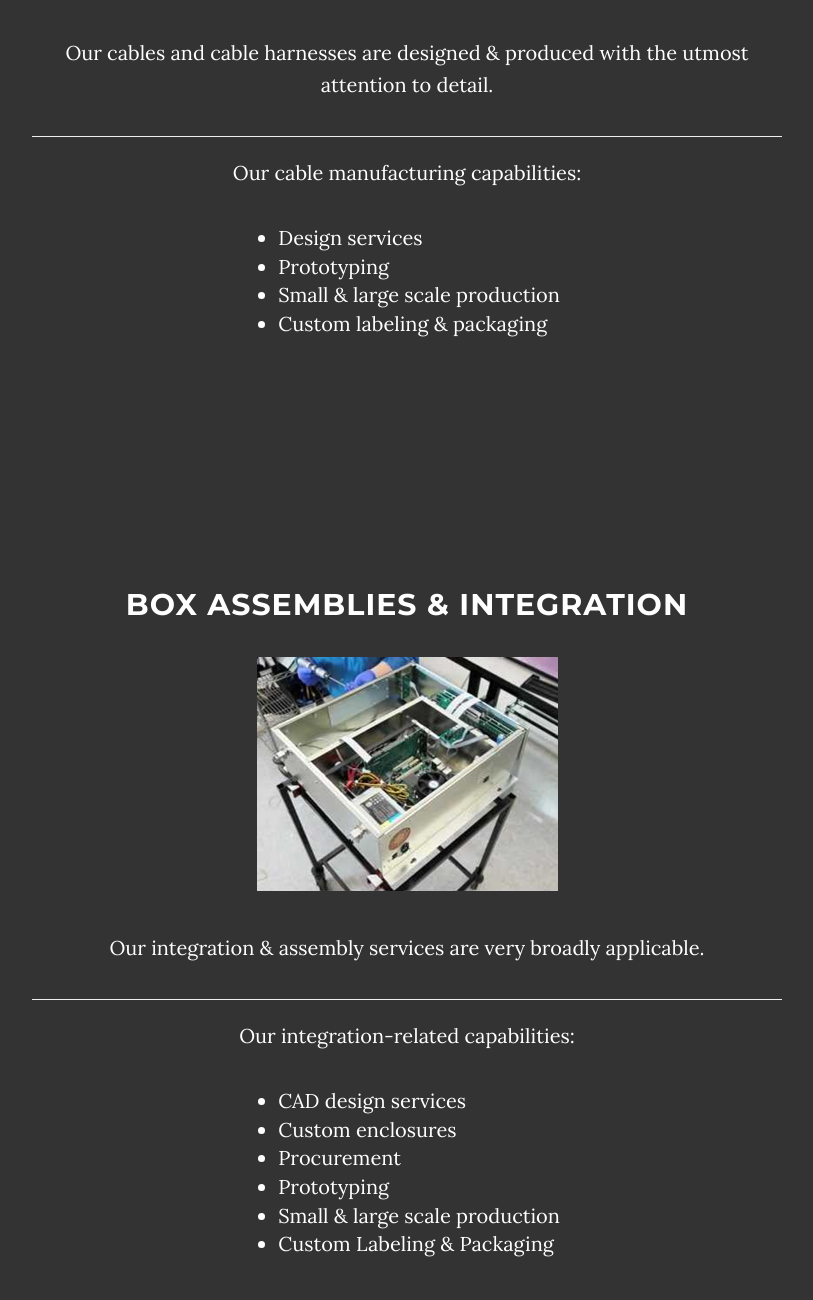
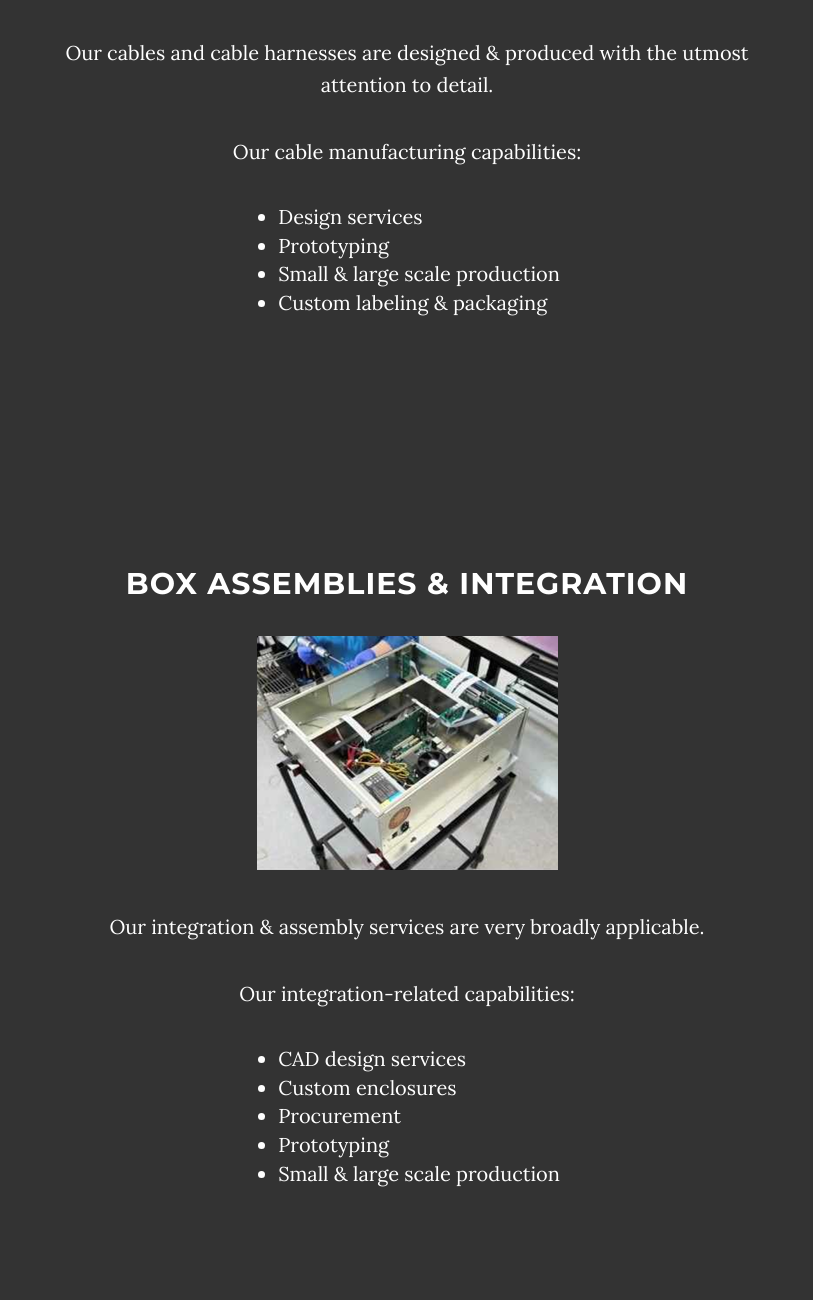
Before and after one commit to Deadboots/shyne, a plain HTML site: page tk_mfg/index.html in a window 1280 px wide. Shown: the part 1360-2660 px from the top of the page, without its empty margins (233-1046 px from the left). Drawn offline with Linux system fonts and the light colour scheme.

Commit message:
minor textual updates

```diff
--- a/tk_mfg/index.html
+++ b/tk_mfg/index.html
@@ -102,7 +102,6 @@
                 <br /> <br /> <br />
                 <p>Our cables and cable harnesses are designed &amp; produced with the utmost attention to detail.</p>
                 <p></p>
-                <hr />
                 <div>
                     <p>Our cable manufacturing capabilities:</p>
                     <ul class="caps">
@@ -125,7 +124,6 @@
                 <br /> <br /> <br />
                 <p>Our integration &amp; assembly services are very broadly applicable.</p>
                 <p></p>
-                <hr />
                 <div>
                     <p>Our integration-related capabilities:</p>
                     <ul class="caps">
@@ -134,7 +132,6 @@
                         <li>Procurement</li>
                         <li>Prototyping</li>
                         <li>Small &amp; large scale production</li>
-                        <li>Custom Labeling &amp; Packaging</li>
                     </ul>
                 </div>
             </div>
```
